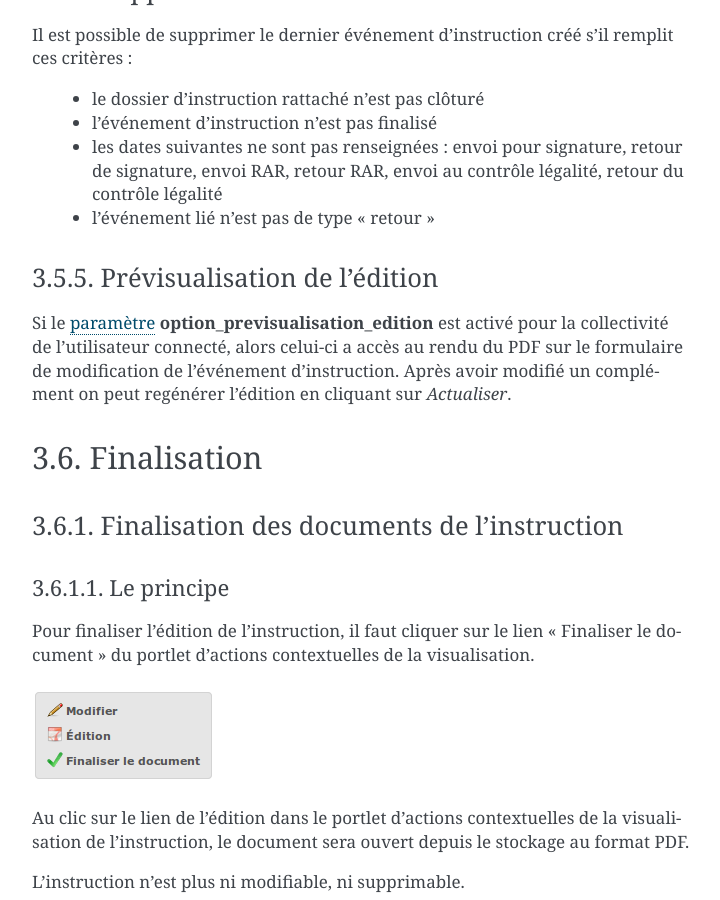
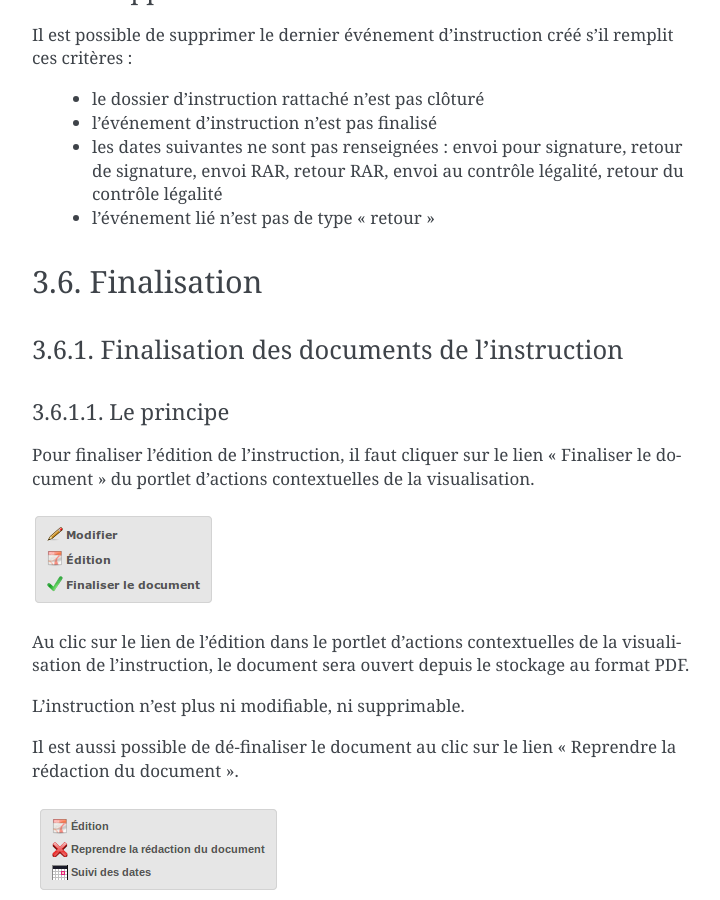
Before and after one commit to mpavaux/openads-documentation, a Sphinx documentation site: the page built from source/manuel_utilisateur/instruction.rst, in a window 1280 px wide and 900 px high, scrolled down 22103 px. Shown: the whole window, without its empty margins (388-1108 px from the left). Built offline with Sphinx 7.4.7, drawn with Linux system fonts in a browser that asks for light colours; some of the changed text lies outside the part shown.

Commit message:
* Suppression de la doc d'une évo pas encore implémentée

```diff
--- a/source/manuel_utilisateur/administration.rst
+++ b/source/manuel_utilisateur/administration.rst
@@ -66,7 +66,6 @@
 * **option_notification_piece_numerisee** : permet d'activer ou de désactiver l'ajout de :ref:`message de notification <instruction_dossier_message>`.
 * **option_date_depot_demande_defaut** : permet d'afficher (*true*) ou non (*false*) la date du jour dans le champ de la date de dépôt lors de l'ajout d'une demande. La valeur par défaut est *true*.
 * **option_simulation_taxes** : permet d'activer (*true*) ou non (*false*) :ref:`la simulation des taxes <instruction_simulation_taxes>` sur les dossiers d'instruction.
-* **option_previsualisation_edition** : permet d'activer (*true*) ou non (*false*) :ref:`la prévisualisation des éditions <previsualisation_edition>` sur les événements d'instruction du dossier.
 
 .. note::
 
--- a/source/manuel_utilisateur/instruction.rst
+++ b/source/manuel_utilisateur/instruction.rst
@@ -512,13 +512,6 @@
  - les dates suivantes ne sont pas renseignées : envoi pour signature, retour de signature, envoi RAR, re­tour RAR, envoi au contrôle légalité, retour du contrôle légalité
  - l'événement lié n’est pas de type « retour »
 
- .. _previsualisation_edition:
-
-Prévisualisation de l'édition
-=============================
-
-Si le :ref:`paramètre<parametrage_parametre>` **option_previsualisation_edition** est activé pour la collectivité de l'utilisateur connecté, alors celui-ci a accès au rendu du PDF sur le formulaire de modification de l'événement d'instruction. Après avoir modifié un complément on peut regénérer l'édition en cliquant sur *Actualiser*.
-
 ============
 Finalisation
 ============
```
